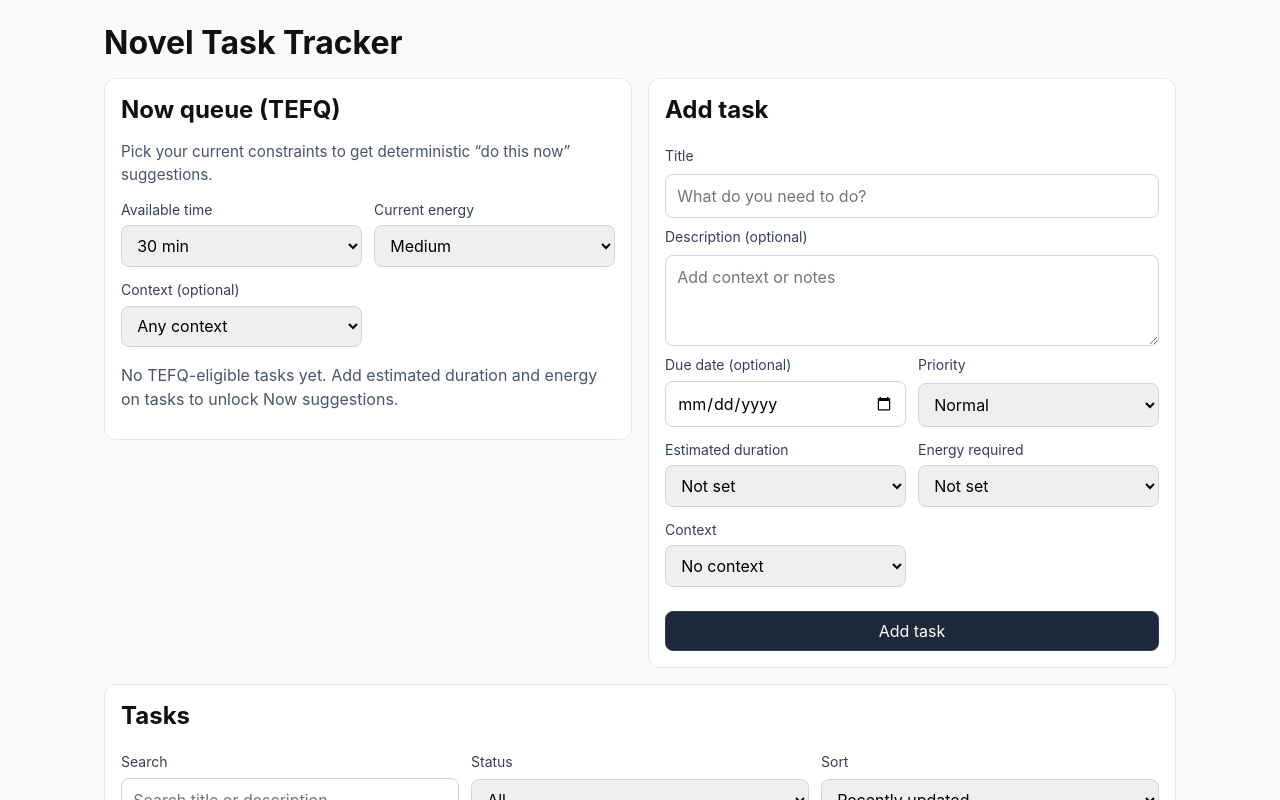
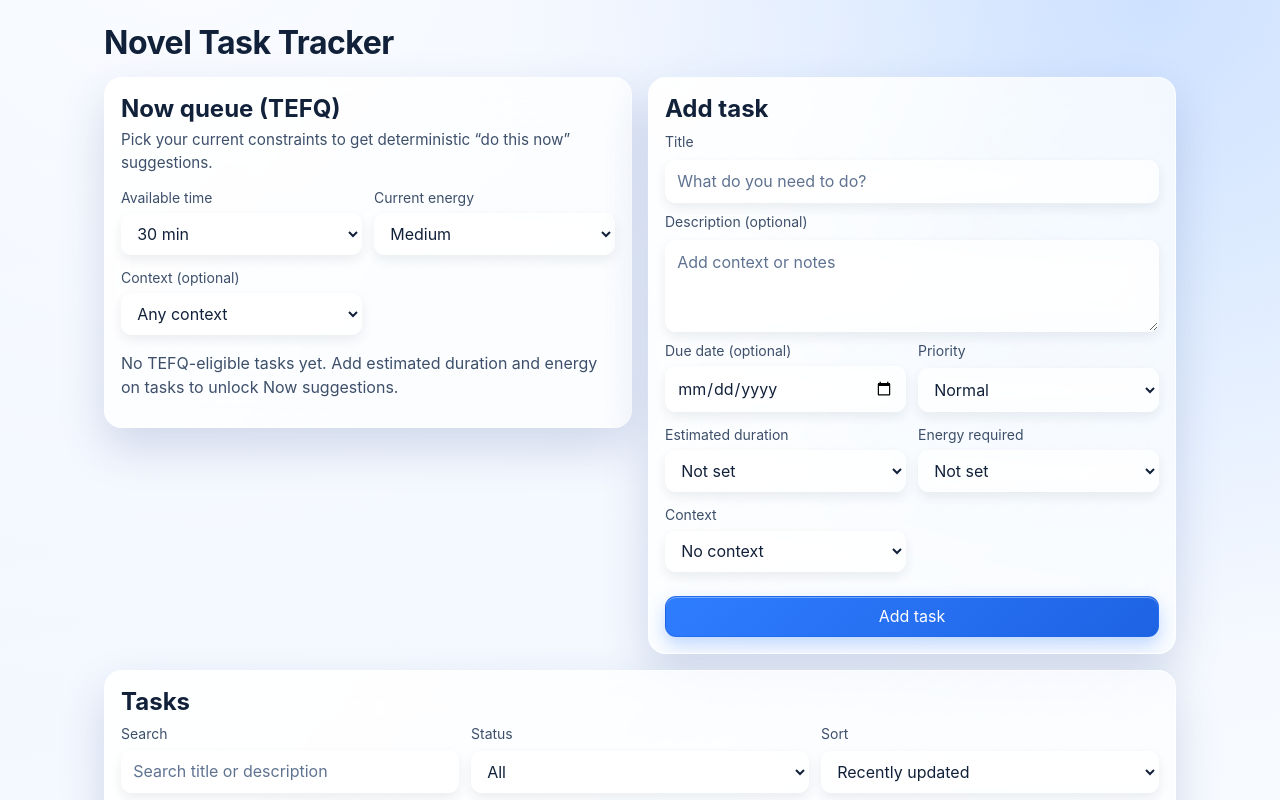
Before and after one commit to Clay-Agency/novel-task-tracker, a React (Vite) app: page / in a window 1280 px wide. Shown: the top 800 px of the page. Built offline with nearby package versions, Linux system fonts and the light colour scheme.

Commit message:
feat: liquid glass design refresh (closes #44)
Pure CSS glassmorphism refresh (panels, controls, chips) with theme tokens, prefers-color-scheme support, focus-visible rings, reduced motion, and backdrop-filter fallback.

Closes #44.

```diff
--- a/src/App.css
+++ b/src/App.css
@@ -8,25 +8,51 @@
 
 .app h1 {
   margin: 0;
-  line-height: 1.2;
+  line-height: 1.16;
+  color: var(--text-primary);
+  letter-spacing: -0.015em;
+  text-shadow: 0 1px 0 rgba(255, 255, 255, 0.25);
 }
 
 .panel {
-  background: #fff;
-  border: 1px solid #e2e8f0;
-  border-radius: 12px;
+  position: relative;
+  overflow: hidden;
+  background: linear-gradient(145deg, var(--glass-strong), var(--glass-surface));
+  border: 1px solid var(--glass-border);
+  border-radius: 18px;
   padding: clamp(0.8rem, 1.4vw, 1rem);
+  box-shadow: var(--glass-shadow);
+  backdrop-filter: blur(22px) saturate(135%);
+  -webkit-backdrop-filter: blur(22px) saturate(135%);
+}
+
+.panel::before {
+  content: '';
+  position: absolute;
+  inset: 0;
+  pointer-events: none;
+  background:
+    linear-gradient(120deg, var(--glass-highlight), transparent 52%),
+    radial-gradient(circle at 15% 0%, rgba(255, 255, 255, 0.24), transparent 40%);
+  mix-blend-mode: screen;
+}
+
+.panel > * {
+  position: relative;
+  z-index: 1;
 }
 
 .panel h2 {
   margin-top: 0;
+  margin-bottom: 0.4rem;
   line-height: 1.25;
+  color: var(--text-primary);
 }
 
 .panel-copy {
-  margin-top: -0.25rem;
+  margin-top: -0.1rem;
   margin-bottom: 0.75rem;
-  color: #475569;
+  color: var(--text-secondary);
   font-size: 0.95rem;
 }
 
@@ -58,7 +84,7 @@
 
 label {
   font-size: 0.875rem;
-  color: #334155;
+  color: var(--text-secondary);
 }
 
 input,
@@ -73,8 +99,20 @@ textarea,
 select {
   width: 100%;
   padding: 0.55rem 0.7rem;
-  border: 1px solid #cbd5e1;
-  border-radius: 8px;
+  color: var(--text-primary);
+  border: 1px solid color-mix(in srgb, var(--glass-border) 88%, transparent);
+  border-radius: 11px;
+  background: color-mix(in srgb, var(--glass-surface) 80%, transparent);
+  box-shadow:
+    inset 0 1px 0 rgba(255, 255, 255, 0.24),
+    0 5px 12px rgba(15, 32, 64, 0.08);
+  backdrop-filter: blur(14px);
+  -webkit-backdrop-filter: blur(14px);
+}
+
+input::placeholder,
+textarea::placeholder {
+  color: var(--text-muted);
 }
 
 textarea {
@@ -82,29 +120,46 @@ textarea {
 }
 
 button {
-  border: 1px solid #334155;
-  background: #1e293b;
+  border: 1px solid color-mix(in srgb, var(--accent-strong) 58%, transparent);
+  background: linear-gradient(140deg, var(--accent), var(--accent-strong));
   color: #fff;
-  border-radius: 8px;
+  border-radius: 11px;
   padding: 0.45rem 0.75rem;
   cursor: pointer;
+  box-shadow:
+    0 8px 18px color-mix(in srgb, var(--accent) 30%, transparent),
+    inset 0 1px 0 rgba(255, 255, 255, 0.34);
+  transition: transform 140ms ease, box-shadow 160ms ease, filter 180ms ease;
+}
+
+button:hover {
+  transform: translateY(-1px);
+  filter: saturate(108%);
+}
+
+button:active {
+  transform: translateY(0);
 }
 
 button.secondary {
-  background: #fff;
-  color: #0f172a;
+  background: color-mix(in srgb, var(--glass-surface) 90%, transparent);
+  color: var(--text-primary);
+  border-color: color-mix(in srgb, var(--glass-border) 86%, transparent);
+  box-shadow:
+    inset 0 1px 0 rgba(255, 255, 255, 0.28),
+    var(--glass-shadow-soft);
 }
 
 button.danger {
-  background: #7f1d1d;
-  border-color: #7f1d1d;
+  background: var(--danger-bg);
+  border-color: var(--danger-border);
 }
 
 button:focus-visible,
 input:focus-visible,
 select:focus-visible,
 textarea:focus-visible {
-  outline: 3px solid #2563eb;
+  outline: 3px solid var(--focus-ring);
   outline-offset: 2px;
 }
 
@@ -117,10 +172,11 @@ textarea:focus-visible {
 }
 
 .task-item {
-  border: 1px solid #cbd5e1;
-  border-radius: 10px;
+  border: 1px solid var(--glass-border);
+  border-radius: 14px;
   padding: 0.75rem;
-  background: #f8fafc;
+  background: color-mix(in srgb, var(--glass-surface) 82%, transparent);
+  box-shadow: var(--glass-shadow-soft);
 }
 
 .task-item,
@@ -132,13 +188,13 @@ textarea:focus-visible {
 }
 
 .task-item--completed {
-  border-color: #86efac;
-  background: #f0fdf4;
+  border-color: var(--success-border);
+  background: linear-gradient(160deg, var(--success-bg), color-mix(in srgb, var(--glass-surface) 78%, transparent));
 }
 
 .task-item--open {
-  border-color: #93c5fd;
-  background: #eff6ff;
+  border-color: var(--open-border);
+  background: linear-gradient(160deg, var(--open-bg), color-mix(in srgb, var(--glass-surface) 82%, transparent));
 }
 
 .task-header {
@@ -150,6 +206,7 @@ textarea:focus-visible {
 
 .task-header h3 {
   margin: 0;
+  color: var(--text-primary);
 }
 
 .status-badge {
@@ -158,26 +215,31 @@ textarea:focus-visible {
   border-radius: 999px;
   padding: 0.15rem 0.55rem;
   white-space: nowrap;
+  border: 1px solid transparent;
+  backdrop-filter: blur(10px);
+  -webkit-backdrop-filter: blur(10px);
 }
 
 .status-badge--open {
-  color: #1d4ed8;
-  background: #dbeafe;
+  color: var(--open-fg);
+  background: var(--open-bg);
+  border-color: var(--open-border);
 }
 
 .status-badge--completed {
-  color: #166534;
-  background: #dcfce7;
+  color: var(--success-fg);
+  background: var(--success-bg);
+  border-color: var(--success-border);
 }
 
 .task-description {
   margin: 0.5rem 0;
-  color: #334155;
+  color: var(--text-secondary);
 }
 
 .task-meta {
   margin: 0;
-  color: #475569;
+  color: var(--text-muted);
   font-size: 0.875rem;
 }
 
@@ -189,10 +251,11 @@ textarea:focus-visible {
 }
 
 .task-meta--stacked span {
-  border: 1px solid #cbd5e1;
+  border: 1px solid color-mix(in srgb, var(--glass-border) 88%, transparent);
   border-radius: 999px;
-  background: #fff;
+  background: color-mix(in srgb, var(--glass-surface) 88%, transparent);
   padding: 0.1rem 0.45rem;
+  color: var(--text-secondary);
 }
 
 .task-actions {
@@ -210,9 +273,9 @@ textarea:focus-visible {
 }
 
 .reason-chip {
-  border: 1px solid #93c5fd;
-  background: #f8fbff;
-  color: #1d4ed8;
+  border: 1px solid var(--open-border);
+  background: color-mix(in srgb, var(--open-bg) 84%, transparent);
+  color: var(--open-fg);
   border-radius: 999px;
   font-size: 0.75rem;
   padding: 0.15rem 0.5rem;
@@ -220,13 +283,14 @@ textarea:focus-visible {
 
 .empty-state {
   margin: 0 0 0.75rem;
-  color: #475569;
+  color: var(--text-secondary);
 }
 
 .error {
   margin: 0;
-  color: #b91c1c;
+  color: #d12f2f;
   font-size: 0.875rem;
+  text-shadow: 0 1px 0 rgba(255, 255, 255, 0.22);
 }
 
 .sr-only {
@@ -239,6 +303,20 @@ textarea:focus-visible {
   position: absolute;
   white-space: nowrap;
   width: 1px;
+}
+
+@supports not ((backdrop-filter: blur(1px)) or (-webkit-backdrop-filter: blur(1px))) {
+  .panel,
+  .task-item,
+  input,
+  textarea,
+  select,
+  .status-badge,
+  .reason-chip {
+    backdrop-filter: none;
+    -webkit-backdrop-filter: none;
+    background: color-mix(in srgb, var(--glass-strong) 95%, white 5%);
+  }
 }
 
 @media (min-width: 960px) {
@@ -272,3 +350,14 @@ textarea:focus-visible {
     font-size: 0.72rem;
   }
 }
+
+@media (prefers-reduced-motion: reduce) {
+  *,
+  *::before,
+  *::after {
+    transition-duration: 0.01ms !important;
+    animation-duration: 0.01ms !important;
+    animation-iteration-count: 1 !important;
+    scroll-behavior: auto !important;
+  }
+}
--- a/src/index.css
+++ b/src/index.css
@@ -1,15 +1,90 @@
 :root {
-  font-family: Inter, system-ui, -apple-system, Segoe UI, Roboto, Helvetica, Arial, sans-serif;
+  color-scheme: light dark;
+  font-family: 'SF Pro Text', 'SF Pro Display', -apple-system, BlinkMacSystemFont, 'Segoe UI', Roboto, Helvetica, Arial, sans-serif;
   line-height: 1.5;
   font-weight: 400;
-  color: #111;
-  background-color: #f8fafc;
+
+  --bg-base: #edf3ff;
+  --bg-secondary: #f8fbff;
+  --bg-radial: rgba(255, 255, 255, 0.72);
+  --text-primary: #12213a;
+  --text-secondary: #3d4f6a;
+  --text-muted: #5f7391;
+
+  --glass-surface: rgba(255, 255, 255, 0.62);
+  --glass-strong: rgba(255, 255, 255, 0.82);
+  --glass-border: rgba(255, 255, 255, 0.58);
+  --glass-highlight: rgba(255, 255, 255, 0.52);
+  --glass-shadow: 0 20px 45px rgba(37, 74, 138, 0.18);
+  --glass-shadow-soft: 0 10px 24px rgba(35, 66, 116, 0.14);
+
+  --accent: #2f7dff;
+  --accent-strong: #1d63e4;
+  --focus-ring: rgba(37, 99, 235, 0.8);
+
+  --success-bg: rgba(136, 239, 172, 0.22);
+  --success-fg: #0b6634;
+  --success-border: rgba(75, 176, 123, 0.45);
+
+  --open-bg: rgba(147, 197, 253, 0.2);
+  --open-fg: #1f4dae;
+  --open-border: rgba(91, 146, 219, 0.45);
+
+  --danger-bg: linear-gradient(135deg, rgba(214, 70, 70, 0.96), rgba(164, 31, 31, 0.94));
+  --danger-border: rgba(123, 20, 20, 0.58);
+
+  background: var(--bg-base);
+  color: var(--text-primary);
+}
+
+@media (prefers-color-scheme: dark) {
+  :root {
+    --bg-base: #081220;
+    --bg-secondary: #0c1b2c;
+    --bg-radial: rgba(56, 91, 145, 0.28);
+    --text-primary: #e3ecff;
+    --text-secondary: #bfd0eb;
+    --text-muted: #99afcf;
+
+    --glass-surface: rgba(16, 32, 50, 0.58);
+    --glass-strong: rgba(20, 38, 58, 0.78);
+    --glass-border: rgba(144, 181, 234, 0.24);
+    --glass-highlight: rgba(194, 220, 255, 0.16);
+    --glass-shadow: 0 24px 52px rgba(1, 7, 20, 0.52);
+    --glass-shadow-soft: 0 14px 28px rgba(4, 10, 20, 0.44);
+
+    --accent: #79b0ff;
+    --accent-strong: #5e98f0;
+    --focus-ring: rgba(121, 176, 255, 0.8);
+
+    --success-bg: rgba(92, 184, 130, 0.24);
+    --success-fg: #bcf3d2;
+    --success-border: rgba(129, 234, 175, 0.38);
+
+    --open-bg: rgba(67, 120, 188, 0.32);
+    --open-fg: #d5e7ff;
+    --open-border: rgba(126, 171, 237, 0.4);
+
+    --danger-bg: linear-gradient(135deg, rgba(199, 63, 63, 0.95), rgba(146, 24, 24, 0.9));
+    --danger-border: rgba(230, 112, 112, 0.5);
+  }
 }
 
 * {
   box-sizing: border-box;
 }
 
+html,
+body,
+#root {
+  min-height: 100%;
+}
+
 body {
   margin: 0;
+  color: var(--text-primary);
+  background:
+    radial-gradient(circle at 15% -10%, var(--bg-radial), transparent 58%),
+    radial-gradient(circle at 90% 0%, rgba(109, 171, 255, 0.26), transparent 44%),
+    linear-gradient(165deg, var(--bg-base), var(--bg-secondary));
 }
```
